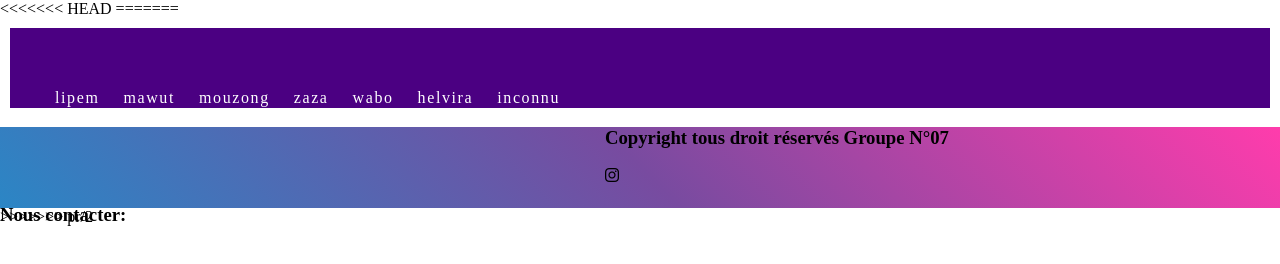
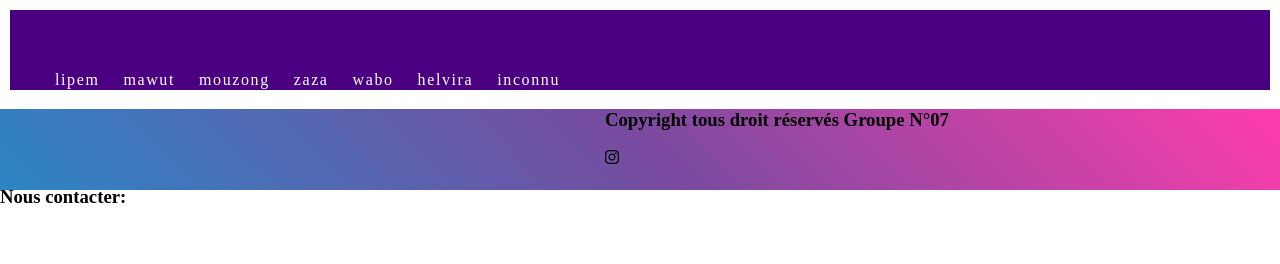
Before and after one commit to EvrardSahib/Git_et_github_grp7, a plain HTML site: page index.html in a window 1280 px wide. Drawn offline with Linux system fonts and the light colour scheme.

Commit message:
update main

```diff
--- a/index.html
+++ b/index.html
@@ -9,8 +9,6 @@
   <link rel="stylesheet" href="fontawesome-free-6.2.1-web\css\all.css">
 </head>
 <body>
-<<<<<<< HEAD
-=======
   <div class="header">
     <nav>
         <ul class="menu">
@@ -37,6 +35,6 @@
             </div>
           </section>
         </footer>
->>>>>>> pr/2
+
 </body>
 </html>
```
